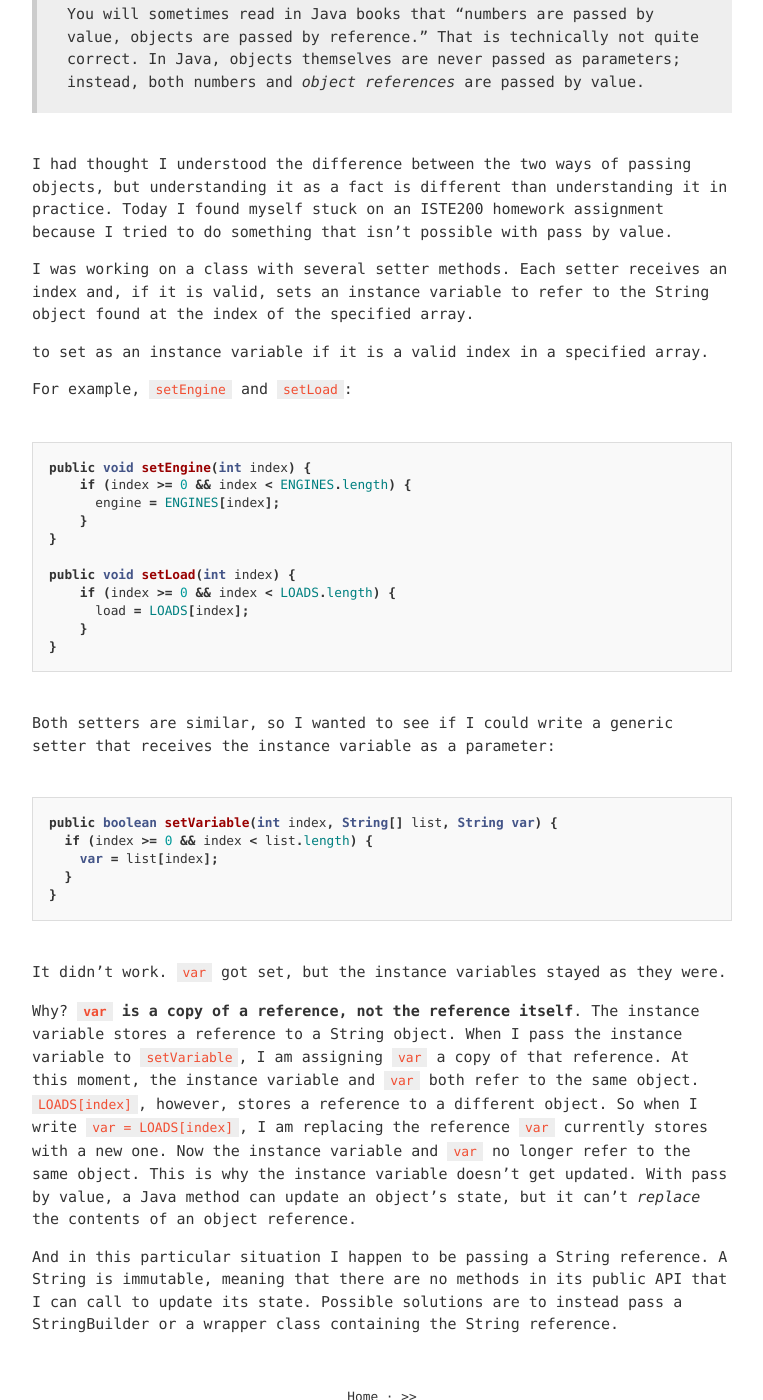
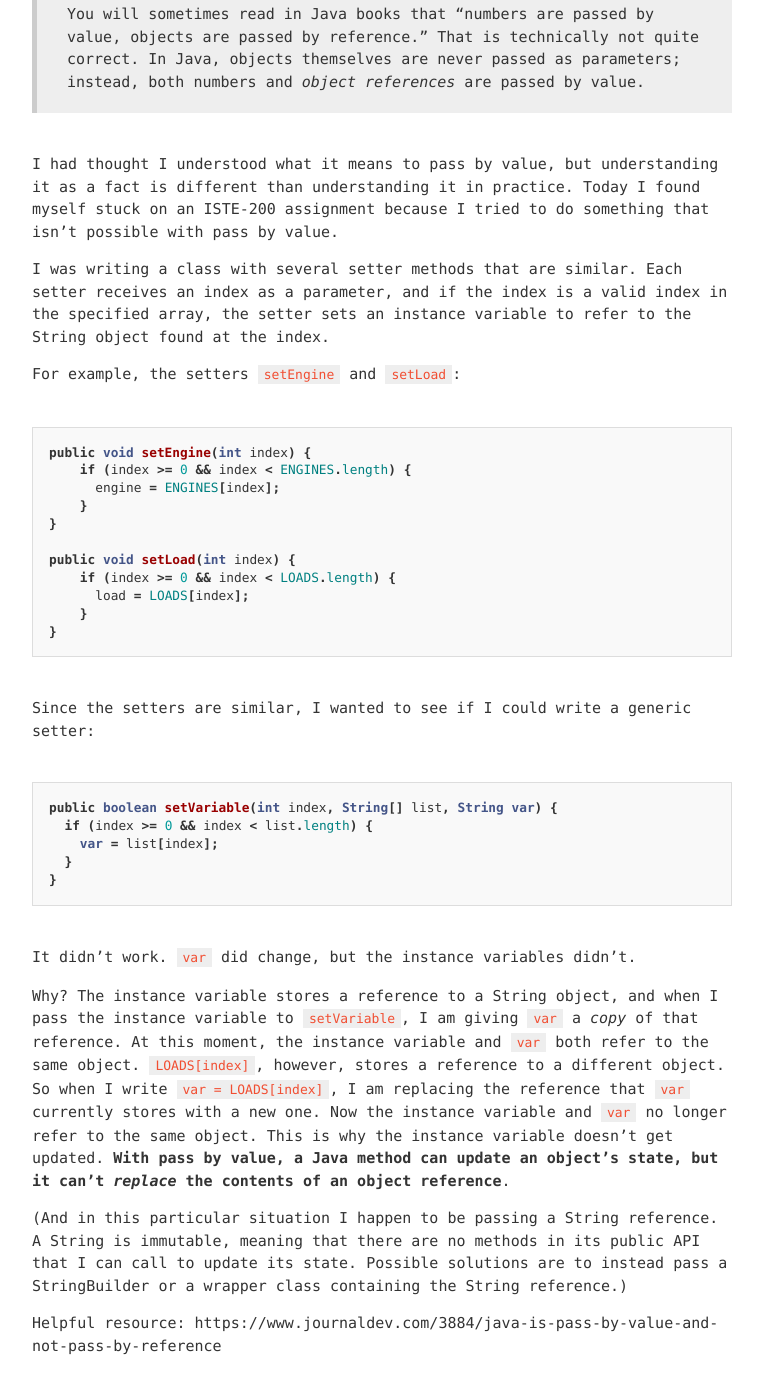
Before and after one commit to brienna/brienna.github.io, a Jekyll site: the page built from _posts/2017-10-04-java-passes-by-value.md, in a window 1280 px wide and 1400 px high, scrolled down 518 px. Shown: the whole window, without its empty margins (258-1021 px from the left). Built offline with Jekyll 4.4.1, drawn with Linux system fonts in a browser that asks for light colours; comment, search, counter and statistics services are not loaded; some of the changed text lies outside the part shown.

Commit message:
Add blog post

````diff
--- a/_posts/2017-10-04-java-passes-by-value.md
+++ b/_posts/2017-10-04-java-passes-by-value.md
@@ -7,17 +7,15 @@ comments: true
 
 There are two ways to pass objects, by reference or by value. To pass by reference means that you pass the reference. To pass by value means that you pass a copy of the reference.
 
-Java passes by value, but this is often misunderstood. An excerpt from "Big Java" (p. 337):
+It is often misunderstood which way Java uses. An excerpt from "Big Java" (p. 337):
 
 >You will sometimes read in Java books that "numbers are passed by value, objects are passed by reference." That is technically not quite correct. In Java, objects themselves are never passed as parameters; instead, both numbers and *object references* are passed by value.
 
-I had thought I understood the difference between the two ways of passing objects, but understanding it as a fact is different than understanding it in practice. Today I found myself stuck on an ISTE200 homework assignment because I tried to do something that isn't possible with pass by value.
+I had thought I understood what it means to pass by value, but understanding it as a fact is different than understanding it in practice. Today I found myself stuck on an ISTE-200 assignment because I tried to do something that isn't possible with pass by value.
 
-I was working on a class with several setter methods. Each setter receives an index and, if it is valid, sets an instance variable to refer to the String object found at the index of the specified array.
+I was writing a class with several setter methods that are similar. Each setter receives an index as a parameter, and if the index is a valid index in the specified array, the setter sets an instance variable to refer to the String object found at the index.
 
-to set as an instance variable if it is a valid index in a specified array.
-
-For example, `setEngine` and `setLoad`:
+For example, the setters `setEngine` and `setLoad`:
 
 ```java
 public void setEngine(int index) {
@@ -33,7 +31,7 @@ public void setLoad(int index) {
 }
 ```
 
-Both setters are similar, so I wanted to see if I could write a generic setter that receives the instance variable as a parameter:
+Since the setters are similar, I wanted to see if I could write a generic setter:
 
 ```java
 public boolean setVariable(int index, String[] list, String var) {
@@ -43,8 +41,10 @@ public boolean setVariable(int index, String[] list, String var) {
 }
 ```
 
-It didn't work. `var` got set, but the instance variables stayed as they were.
+It didn't work. `var` did change, but the instance variables didn't.
 
-Why? **`var` is a copy of a reference, not the reference itself**. The instance variable stores a reference to a String object. When I pass the instance variable to `setVariable`, I am assigning `var` a copy of that reference. At this moment, the instance variable and `var` both refer to the same object. `LOADS[index]`, however, stores a reference to a different object. So when I write `var = LOADS[index]`, I am replacing the reference `var` currently stores with a new one. Now the instance variable and `var` no longer refer to the same object. This is why the instance variable doesn't get updated. With pass by value, a Java method can update an object's state, but it can't *replace* the contents of an object reference.
+Why? The instance variable stores a reference to a String object, and when I pass the instance variable to `setVariable`, I am giving `var` a *copy* of that reference. At this moment, the instance variable and `var` both refer to the same object. `LOADS[index]`, however, stores a reference to a different object. So when I write `var = LOADS[index]`, I am replacing the reference that `var` currently stores with a new one. Now the instance variable and `var` no longer refer to the same object. This is why the instance variable doesn't get updated. **With pass by value, a Java method can update an object's state, but it can't *replace* the contents of an object reference**.
 
-And in this particular situation I happen to be passing a String reference. A String is immutable, meaning that there are no methods in its public API that I can call to update its state. Possible solutions are to instead pass a StringBuilder or a wrapper class containing the String reference.
+(And in this particular situation I happen to be passing a String reference. A String is immutable, meaning that there are no methods in its public API that I can call to update its state. Possible solutions are to instead pass a StringBuilder or a wrapper class containing the String reference.)
+
+Helpful resource: https://www.journaldev.com/3884/java-is-pass-by-value-and-not-pass-by-reference
````
Also changed, not shown: _posts/2017-12-28-how-to-address-unchecked-cast-warning.md (added, +39 -0 lines), 4 other files.
